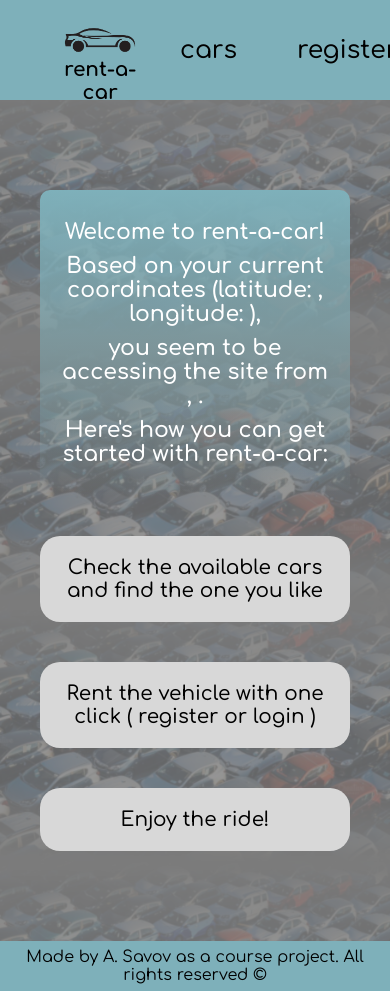
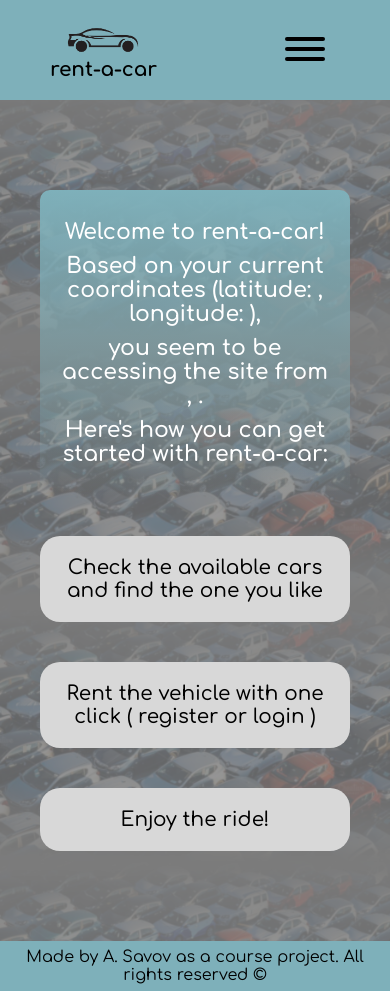
Before and after one commit to ApostolSavov/rent-a-car, an Angular app: page / in a window 390 px wide. Built offline with nearby package versions, Linux system fonts and the light colour scheme; no server answers.

Commit message:
Add burger menu, header media queries

```diff
--- a/src/app/core/header/header.component.html
+++ b/src/app/core/header/header.component.html
@@ -22,5 +22,35 @@
                 <li class="header__nav-item"><a class="header__nav-link" href="#" (click)="onLogout()">logout</a></li>
             </ul>
         </nav>
+        <nav class="header__nav-burger">
+            <button class="hamburger  hamburger--squeeze" type="button" disabled>
+                <span class="hamburger-box">
+                    <input type="checkbox" class="hamburger-checkbox">
+                    <span class="hamburger-inner"></span>
+                    <ul class="hamburger__menu-list" *ngIf="!isLogged">
+
+                        <li class="hamburger__menu-item"><a class="hamburger__menu-link" href="#"
+                                routerLink="/cars">cars</a></li>
+                        <li class="hamburger__menu-item"><a class="hamburger__menu-link" href="#"
+                                routerLink="/user/register">register</a></li>
+                        <li class="hamburger__menu-item"><a class="hamburger__menu-link" href="#"
+                                routerLink="/user/login">login</a>
+                        </li>
+                    </ul>
+                    <ul class="hamburger__menu-list" *ngIf="isLogged">
+
+                        <li class="hamburger__menu-item"><a class="hamburger__menu-link" href="#"
+                                routerLink="/cars">cars</a></li>
+                        <li class="hamburger__menu-item"><a class="hamburger__menu-link" href="#"
+                                routerLink="/add-car">add</a></li>
+                        <li class="hamburger__menu-item"><a class="hamburger__menu-link" href="#"
+                                routerLink="/user/profile">profile</a>
+                        </li>
+                        <li class="hamburger__menu-item"><a class="hamburger__menu-link" href="#"
+                                (click)="onLogout()">logout</a></li>
+                    </ul>
+                </span>
+            </button>
+        </nav>
     </div>
 </header>
--- a/src/app/core/header/header.component.scss
+++ b/src/app/core/header/header.component.scss
@@ -30,6 +30,19 @@
   }
 
   &__nav {
+    @media only screen and (max-width: 730px) {
+      display: none;
+    }
+
+    &-burger {
+      display: none;
+      position: relative;
+
+      @media only screen and (max-width: 730px) {
+        display: inline-block;
+      }
+    }
+
     &-container {
       display: flex;
       justify-self: center;
@@ -63,3 +76,139 @@
     }
   }
 }
+
+//burger menu
+
+.hamburger-checkbox {
+  position: absolute;
+  top: 50%;
+  left: 50%;
+  transform: translate(-50%, -50%);
+  width: 4rem;
+  height: 4rem;
+  display: inline-block;
+  z-index: 1;
+  appearance: none;
+  cursor: pointer;
+}
+
+.hamburger {
+  padding: 15px 15px;
+  display: inline-block;
+  cursor: default;
+  transition-property: opacity, filter;
+  transition-duration: 0.15s;
+  transition-timing-function: linear;
+  font: inherit;
+  color: inherit;
+  text-transform: none;
+  background-color: transparent;
+  border: 0;
+  margin: 0;
+  overflow: visible;
+}
+
+.hamburger.is-active .hamburger-inner,
+.hamburger.is-active .hamburger-inner::before,
+.hamburger.is-active .hamburger-inner::after {
+  background-color: #000;
+}
+
+.hamburger-box {
+  width: 40px;
+  height: 24px;
+  display: inline-block;
+  position: relative;
+}
+
+.hamburger-inner {
+  display: block;
+  top: 50%;
+  margin-top: -2px;
+}
+.hamburger-inner,
+.hamburger-inner::before,
+.hamburger-inner::after {
+  width: 40px;
+  height: 4px;
+  background-color: #000;
+  border-radius: 4px;
+  position: absolute;
+  transition-property: transform;
+  transition-duration: 0.15s;
+  transition-timing-function: ease;
+}
+.hamburger-inner::before,
+.hamburger-inner::after {
+  content: "";
+  display: block;
+}
+.hamburger-inner::before {
+  top: -10px;
+}
+.hamburger-inner::after {
+  bottom: -10px;
+}
+
+.hamburger--squeeze .hamburger-inner {
+  transition-duration: 0.075s;
+  transition-timing-function: cubic-bezier(0.55, 0.055, 0.675, 0.19);
+}
+
+.hamburger--squeeze .hamburger-inner::before {
+  transition: top 0.075s 0.12s ease, opacity 0.075s ease;
+}
+
+.hamburger--squeeze .hamburger-inner::after {
+  transition: bottom 0.075s 0.12s ease,
+    transform 0.075s cubic-bezier(0.55, 0.055, 0.675, 0.19);
+}
+
+.hamburger__menu {
+  &-list {
+    display: none;
+    list-style-type: none;
+    background-color: #658e96;
+    position: absolute;
+    top: 6rem;
+    right: -120vw;
+    display: flex;
+    flex-direction: column;
+    align-items: center;
+    width: 100vw;
+    transition: all 0.4s;
+  }
+
+  &-item {
+    margin: 1rem 0 1rem;
+  }
+
+  &-link {
+    font-size: 2.4rem;
+    color: white;
+    font-weight: 600;
+  }
+}
+
+.hamburger-checkbox:checked ~ .hamburger__menu-list {
+  right: -5rem;
+}
+
+.hamburger-checkbox:checked + .hamburger-inner {
+  transform: rotate(45deg);
+  transition-delay: 0.12s;
+  transition-timing-function: cubic-bezier(0.215, 0.61, 0.355, 1);
+}
+
+.hamburger-checkbox:checked ~ .hamburger-inner::before {
+  top: 0;
+  opacity: 0;
+  transition: top 0.075s ease, opacity 0.075s 0.12s ease;
+}
+
+.hamburger-checkbox:checked ~ .hamburger-inner::after {
+  bottom: 0;
+  transform: rotate(-90deg);
+  transition: bottom 0.075s ease,
+    transform 0.075s 0.12s cubic-bezier(0.215, 0.61, 0.355, 1);
+}
```
